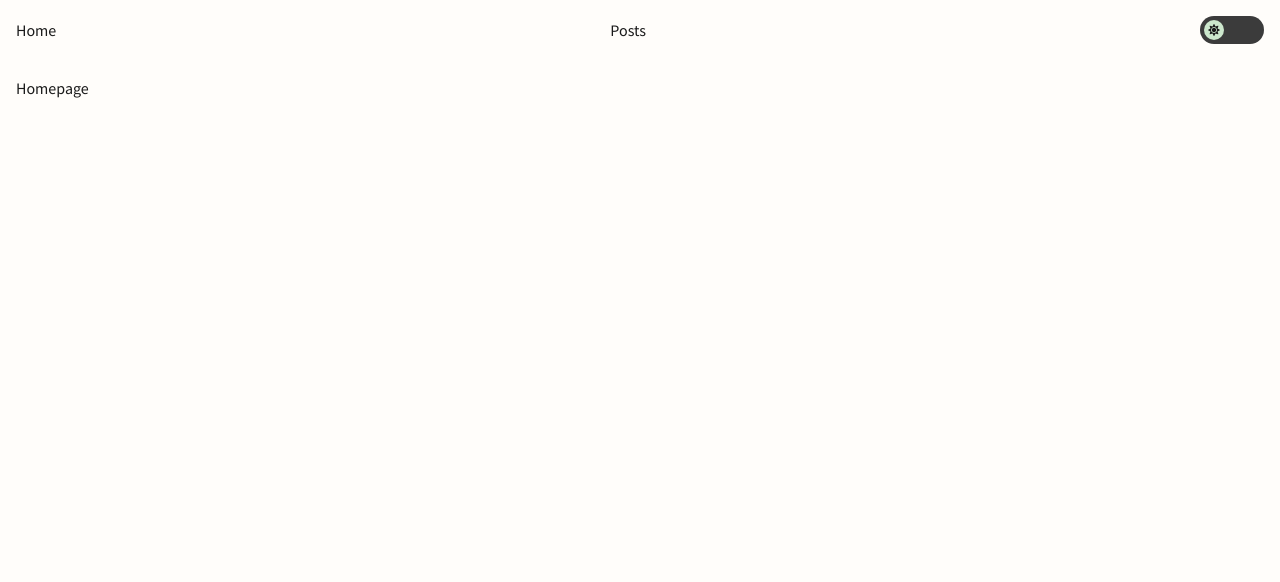
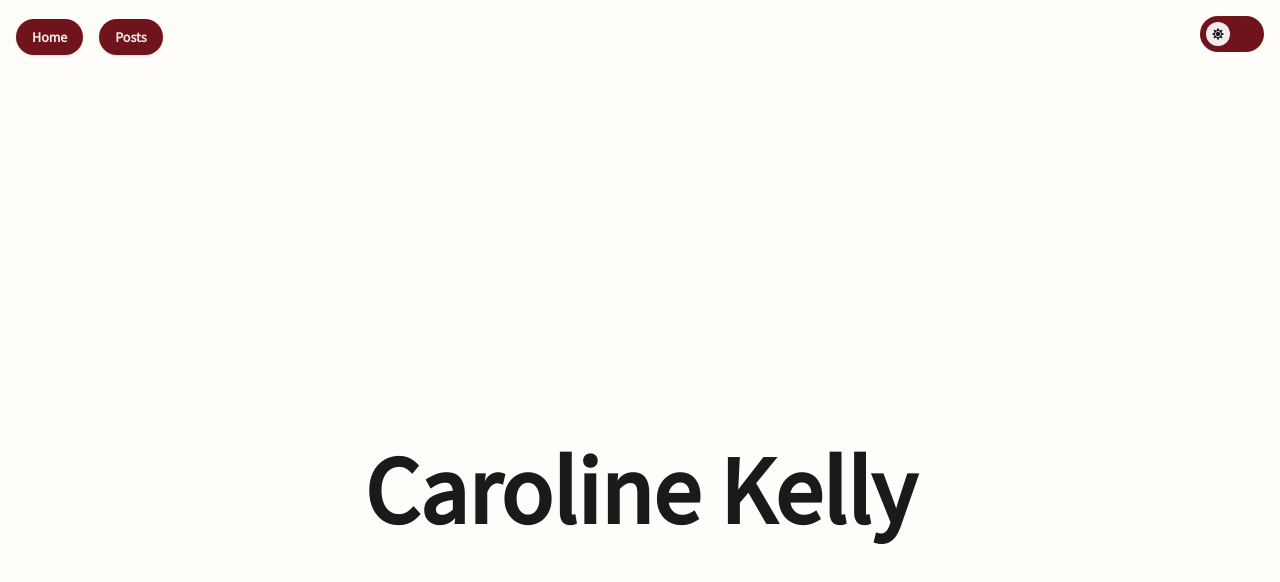
Before and after one commit to lukerabbitte/mantelpiece, a Next.js app: page / in a window 1280 px wide. Shown: the top 582 px of the page. Built offline with nearby package versions, Linux system fonts and the light colour scheme.

Commit message:
Makes navbar nicer

```diff
--- a/package.json
+++ b/package.json
@@ -24,7 +24,7 @@
     "react": "^18",
     "react-dom": "^18",
     "react-icons": "^5.3.0",
-    "tailwind-merge": "^2.5.3",
+    "tailwind-merge": "^2.5.4",
     "tailwindcss-animate": "^1.0.7"
   },
   "devDependencies": {
--- a/src/app/globals.css
+++ b/src/app/globals.css
@@ -19,8 +19,8 @@ html {
     --card-foreground: #2d2d2d;
     --popover: #ffffff;
     --popover-foreground: #0a0a0a;
-    --primary: #f77883;
-    --primary-foreground: #141414;
+    --primary: #70141c;
+    --primary-foreground: #f4ecec;
     --secondary: #3b3b3b;
     --secondary-foreground: #1a1a1a;
     --muted: #f5f5f5;
@@ -37,7 +37,7 @@ html {
     --chart-3: #264653;
     --chart-4: #f4a261;
     --chart-5: #e9c46a;
-    --radius: 0.5rem;
+    --radius: 4rem;
     --warning: #ffba08;
     --warning-foreground: #f2f2f2;
   }
--- a/src/app/page.js
+++ b/src/app/page.js
@@ -1,9 +1,9 @@
-import '@/app/globals.css';
+import "@/app/globals.css";
 
 export default function Home() {
   return (
-    <main className="flex flex-col">
-        <h1>Homepage</h1>
+    <main className="flex flex-col justify-center items-center h-screen">
+      <h1 className="text-8xl font-bold">Caroline Kelly</h1>
     </main>
   );
 }
--- a/src/components/Navbar.jsx
+++ b/src/components/Navbar.jsx
@@ -1,13 +1,51 @@
-import React from 'react';
+"use client"
+
+import React, { useState, useEffect } from "react";
 import Link from "next/link";
-import ThemeToggle from '@/components/ThemeToggle';
+import ThemeToggle from "@/components/ThemeToggle";
+import { Button } from "@/components/ui/button";
 
 const Navbar = () => {
+  const [buttonVariant, setButtonVariant] = useState("default");
+
+  useEffect(() => {
+    const handleScroll = () => {
+      if (window.scrollY > 0) {
+        setButtonVariant("blurred");
+      } else {
+        setButtonVariant("default");
+      }
+    };
+
+    window.addEventListener("scroll", handleScroll);
+    return () => {
+      window.removeEventListener("scroll", handleScroll);
+    };
+  }, []);
+
   return (
-    <div className="flex flex-row justify-between items-center p-4">
-      <Link href="/">Home</Link>
-      <Link href="/posts">Posts</Link>
-      <ThemeToggle />
+    <div className="sticky top-0 z-50 flex flex-row justify-between items-center p-4">
+      <div className="flex flex-row gap-4">
+        <Button asChild variant={buttonVariant} xs>
+          <Link href="/">
+            <p className="font-black">
+              Home
+            </p>
+          </Link>
+        </Button>
+
+        <Button asChild variant={buttonVariant}>
+          <Link href="/posts">
+            <p className="font-black">
+              Posts
+            </p>
+          </Link>
+        </Button>
+      </div>
+
+      <div>
+        <ThemeToggle />
+      </div>
     </div>
   );
 };
--- a/src/components/Toggle.jsx
+++ b/src/components/Toggle.jsx
@@ -9,7 +9,7 @@ const Toggle = ({
   onChange,
   icon1: Icon1,
   icon2: Icon2,
-  small
+  small,
 }) => {
   // Actuate toggle if spacebar pressed
   const handleKeyPress = (e) => {
@@ -20,7 +20,7 @@ const Toggle = ({
   };
 
   return (
-    <div className={`relative inline-block ${small ? "w-8" : "w-16"}`}>
+    <div className={`relative inline-block ${small ? "w-10" : "w-16"}`}>
       <input
         type="checkbox"
         name={name}
@@ -37,24 +37,37 @@ const Toggle = ({
           htmlFor={id}
         >
           <span
-            className={`flex items-center justify-around w-[200%] ${checked ? "ml-0" : "ml-[-100%]"} ${small ? "h-4" : "h-7"} transition-all duration-1000 ease-in-out`}
+            className={`flex items-center justify-around w-[200%] ${
+              checked ? "ml-0" : "ml-[-100%]"
+            } ${
+              small ? "h-5" : "h-9"
+            } transition-all duration-1000 ease-in-out`}
           >
             <span
-              className={`flex items-center justify-start w-1/2 text-xs text-white box-border ${small ? "h-4" : "h-7"} bg-primary`}
+              className={`flex items-center justify-start w-1/2 text-xs text-white box-border ${
+                small ? "h-5" : "h-9"
+              } bg-primary`}
             />
             <span
-              className={`flex items-center justify-end w-1/2 text-xs text-white box-border ${small ? "h-4" : "h-7"} bg-secondary`}
+              className={`flex items-center justify-end w-1/2 text-xs text-white box-border ${
+                small ? "h-5" : "h-9"
+              } bg-primary`}
             />
           </span>
 
           <span
-            className={`block absolute top-0 bottom-0 ${checked ? "right-0" : (small ? "right-4" : "right-9")} ${small ? "w-3 h-3 m-0.5" : "w-5 h-5 m-1"} bg-card rounded-full transition-all duration-500 ease-in-out`}
+            className={`block absolute top-0 bottom-0 ${
+              checked ? "right-0" : small ? "right-5" : "right-7"
+            } ${
+              small ? "w-4 h-4 m-0.5" : "w-6 h-6 m-1.5"
+            } bg-primary-foreground rounded-full transition-all duration-500 ease-in-out`}
           >
-            <div className={`block absolute top-1 right-1 max-w-full max-h-full text-xs text-foreground`}>
-              {small ? null : (checked ? <Icon2 /> : <Icon1 />)}
+            <div
+              className={`block absolute top-1.5 right-1.5 max-w-full max-h-full text-xs text-foreground`}
+            >
+              {small ? null : checked ? <Icon2 /> : <Icon1 />}
             </div>
           </span>
-
         </label>
       )}
     </div>
--- a/src/components/ui/button.jsx
+++ b/src/components/ui/button.jsx
@@ -1,8 +1,10 @@
-import * as React from "react"
-import { Slot } from "@radix-ui/react-slot"
+import * as React from "react";
+import { Slot } from "@radix-ui/react-slot";
 import { cva } from "class-variance-authority";
+import clsx from "clsx";
+import { twMerge } from "tailwind-merge";
 
-import { cn } from "@/lib/utils"
+const cn = (...inputs) => twMerge(clsx(inputs));
 
 const buttonVariants = cva(
   "inline-flex items-center justify-center whitespace-nowrap rounded-md text-sm font-medium transition-colors focus-visible:outline-none focus-visible:ring-1 focus-visible:ring-ring disabled:pointer-events-none disabled:opacity-50",
@@ -19,12 +21,13 @@ const buttonVariants = cva(
           "bg-secondary text-secondary-foreground shadow-sm hover:bg-secondary/80",
         ghost: "hover:bg-accent hover:text-accent-foreground",
         link: "text-primary underline-offset-4 hover:underline",
+        blurred:
+          "bg-transparent text-white backdrop-blur-sm transition-all duration-500",
       },
       size: {
         default: "h-9 px-4 py-2",
         sm: "h-8 rounded-md px-3 text-xs",
         lg: "h-10 rounded-md px-8",
-        icon: "h-9 w-9",
       },
     },
     defaultVariants: {
@@ -32,17 +35,21 @@ const buttonVariants = cva(
       size: "default",
     },
   }
-)
+);
 
-const Button = React.forwardRef(({ className, variant, size, asChild = false, ...props }, ref) => {
-  const Comp = asChild ? Slot : "button"
-  return (
-    (<Comp
-      className={cn(buttonVariants({ variant, size, className }))}
-      ref={ref}
-      {...props} />)
-  );
-})
-Button.displayName = "Button"
+const Button = React.forwardRef(
+  ({ className, variant, size, asChild = false, ...props }, ref) => {
+    const Comp = asChild ? Slot : "button";
+    return (
+      <Comp
+        className={cn(buttonVariants({ variant, size }), className)}
+        ref={ref}
+        {...props}
+      />
+    );
+  }
+);
 
-export { Button, buttonVariants }
+Button.displayName = "Button";
+
+export { Button, buttonVariants };
--- a/src/components/ui/dropdown-menu.jsx
+++ b/src/components/ui/dropdown-menu.jsx
@@ -7,8 +7,10 @@ import {
   ChevronRightIcon,
   DotFilledIcon,
 } from "@radix-ui/react-icons"
+import clsx from "clsx";
+import { twMerge } from "tailwind-merge";
 
-import { cn } from "@/lib/utils"
+const cn = (...inputs) => twMerge(clsx(inputs));
 
 const DropdownMenu = DropdownMenuPrimitive.Root
 
--- a/tailwind.config.js
+++ b/tailwind.config.js
@@ -1,6 +1,6 @@
 /** @type {import('tailwindcss').Config} */
 module.exports = {
-  darkMode: ['selector', 'class'],
+  darkMode: ["selector", "class"],
   content: [
     "./src/components/**/*.{js,ts,jsx,tsx,mdx}",
     "./src/app/**/*.{js,ts,jsx,tsx,mdx}",
@@ -8,135 +8,155 @@ module.exports = {
   theme: {
     extend: {
       fontFamily: {
-        'sans': ["Source Sans Pro", "Inter", "system-ui", "-apple-system", "BlinkMacSystemFont", "Segoe UI", "Roboto", "Helvetica Neue", "Arial", "Noto Sans", "sans-serif", "Apple Color Emoji", "Segoe UI Emoji", "Segoe UI Symbol", "Noto Color Emoji"]
+        sans: [
+          "Source Sans Pro",
+          "Inter",
+          "system-ui",
+          "-apple-system",
+          "BlinkMacSystemFont",
+          "Segoe UI",
+          "Roboto",
+          "Helvetica Neue",
+          "Arial",
+          "Noto Sans",
+          "sans-serif",
+          "Apple Color Emoji",
+          "Segoe UI Emoji",
+          "Segoe UI Symbol",
+          "Noto Color Emoji",
+        ],
       },
       backgroundImage: {
-        'gradient-radial': 'radial-gradient(var(--tw-gradient-stops))',
-        'gradient-conic': 'conic-gradient(from 180deg at 50% 50%, var(--tw-gradient-stops))'
+        "gradient-radial": "radial-gradient(var(--tw-gradient-stops))",
+        "gradient-conic":
+          "conic-gradient(from 180deg at 50% 50%, var(--tw-gradient-stops))",
       },
       screens: {
-        'xs': '480px',
-        '3xl': '1920px'
+        xs: "480px",
+        "3xl": "1920px",
       },
       keyframes: {
         fadeIn: {
-          '0%': {
-            opacity: '0',
-            transform: 'scale(0.9)'
+          "0%": {
+            opacity: "0",
+            transform: "scale(0.9)",
           },
-          '100%': {
-            opacity: '1',
-            transform: 'scale(1)'
-          }
+          "100%": {
+            opacity: "1",
+            transform: "scale(1)",
+          },
         },
         fadeOut: {
-          '0%': {
-            opacity: '1',
-            transform: 'scale(1)'
+          "0%": {
+            opacity: "1",
+            transform: "scale(1)",
           },
-          '100%': {
-            opacity: '0',
-            transform: 'scale(0.9)'
-          }
-        }
+          "100%": {
+            opacity: "0",
+            transform: "scale(0.9)",
+          },
+        },
+        gradientShift: {
+          "0%, 100%": { backgroundPosition: "0% 50%" },
+          "50%": { backgroundPosition: "100% 50%" },
+        },
       },
       animation: {
-        fadeIn: 'fadeIn 0.3s ease-in-out',
-        fadeOut: 'fadeOut 0.3s ease-in-out'
+        fadeIn: "fadeIn 0.3s ease-in-out",
+        fadeOut: "fadeOut 0.3s ease-in-out",
+        gradientShift: "gradientShift 30s ease infinite",
       },
       colors: {
         sand: {
-          '50': '#f9f7ef',
-          '100': '#f2edd8',
-          '200': '#e5dcb0',
-          '300': '#d7c88a',
-          '400': '#DCCCA3',
-          '500': '#b3a377',
-          '600': '#8d7e5b',
-          '700': '#6a5e45',
-          '800': '#4a4232',
-          '900': '#2e2a21',
-          '950': '#1a1611'
+          50: "#f9f7ef",
+          100: "#f2edd8",
+          200: "#e5dcb0",
+          300: "#d7c88a",
+          400: "#DCCCA3",
+          500: "#b3a377",
+          600: "#8d7e5b",
+          700: "#6a5e45",
+          800: "#4a4232",
+          900: "#2e2a21",
+          950: "#1a1611",
         },
         plum: {
-          '50': '#f5eef2',
-          '100': '#e6d6e0',
-          '200': '#d1b3c4',
-          '300': '#b98aa3',
-          '400': '#824C71',
-          '500': '#6e3f5f',
-          '600': '#5b334e',
-          '700': '#49283e',
-          '800': '#381e2f',
-          '900': '#291520',
-          '950': '#1a0d14'
+          50: "#f5eef2",
+          100: "#e6d6e0",
+          200: "#d1b3c4",
+          300: "#b98aa3",
+          400: "#824C71",
+          500: "#6e3f5f",
+          600: "#5b334e",
+          700: "#49283e",
+          800: "#381e2f",
+          900: "#291520",
+          950: "#1a0d14",
         },
         greenblue: {
-          '50': '#f0f5eb',
-          '100': '#dce8d1',
-          '200': '#c4d9b3',
-          '300': '#a9c78f',
-          '400': '#90AA86',
-          '500': '#7b946e',
-          '600': '#657d59',
-          '700': '#4e6444',
-          '800': '#3a4b32',
-          '900': '#283322',
-          '950': '#141b11'
+          50: "#f0f5eb",
+          100: "#dce8d1",
+          200: "#c4d9b3",
+          300: "#a9c78f",
+          400: "#90AA86",
+          500: "#7b946e",
+          600: "#657d59",
+          700: "#4e6444",
+          800: "#3a4b32",
+          900: "#283322",
+          950: "#141b11",
         },
-        background: 'var(--background)',
-        foreground: 'var(--foreground)',
+        background: "var(--background)",
+        foreground: "var(--foreground)",
         card: {
-          DEFAULT: 'var(--card)',
-          foreground: 'var(--card-foreground)'
+          DEFAULT: "var(--card)",
+          foreground: "var(--card-foreground)",
         },
         popover: {
-          DEFAULT: 'var(--popover)',
-          foreground: 'var(--popover-foreground)'
+          DEFAULT: "var(--popover)",
+          foreground: "var(--popover-foreground)",
         },
         primary: {
-          DEFAULT: 'var(--primary)',
-          foreground: 'var(--primary-foreground)'
+          DEFAULT: "var(--primary)",
+          foreground: "var(--primary-foreground)",
         },
         secondary: {
-          DEFAULT: 'var(--secondary)',
-          foreground: 'var(--secondary-foreground)'
+          DEFAULT: "var(--secondary)",
+          foreground: "var(--secondary-foreground)",
         },
         muted: {
-          DEFAULT: 'var(--muted)',
-          foreground: 'var(--muted-foreground)'
+          DEFAULT: "var(--muted)",
+          foreground: "var(--muted-foreground)",
         },
         accent: {
-          DEFAULT: 'var(--accent)',
-          foreground: 'var(--accent-foreground)'
+          DEFAULT: "var(--accent)",
+          foreground: "var(--accent-foreground)",
         },
         destructive: {
-          DEFAULT: 'var(--destructive)',
-          foreground: 'var(--destructive-foreground)'
+          DEFAULT: "var(--destructive)",
+          foreground: "var(--destructive-foreground)",
         },
         warning: {
-          DEFAULT: 'var(--warning)',
-          foreground: 'var(--warning-foreground)'
+          DEFAULT: "var(--warning)",
+          foreground: "var(--warning-foreground)",
         },
-        border: 'var(--border)',
-        input: 'var(--input)',
-        ring: 'var(--ring)',
+        border: "var(--border)",
+        input: "var(--input)",
+        ring: "var(--ring)",
         chart: {
-          '1': 'var(--chart-1)',
-          '2': 'var(--chart-2)',
-          '3': 'var(--chart-3)',
-          '4': 'var(--chart-4)',
-          '5': 'var(--chart-5)'
-        }
+          1: "var(--chart-1)",
+          2: "var(--chart-2)",
+          3: "var(--chart-3)",
+          4: "var(--chart-4)",
+          5: "var(--chart-5)",
+        },
       },
       borderRadius: {
-        lg: 'var(--radius)',
-        md: 'calc(var(--radius) - 2px)',
-        sm: 'calc(var(--radius) - 4px)'
-      }
-    }
+        lg: "var(--radius)",
+        md: "calc(var(--radius) - 2px)",
+        sm: "calc(var(--radius) - 4px)",
+      },
+    },
   },
-  plugins: [
-    require("tailwindcss-animate")
-  ],
+  plugins: [require("tailwindcss-animate")],
 };
```
Also changed, not shown: src/dummy/dummy.js (+48 -0 lines), 1 other file (tests, documents, lock files or other folders).
